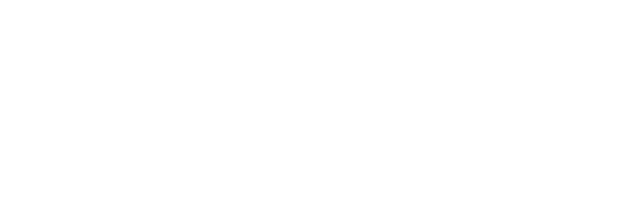
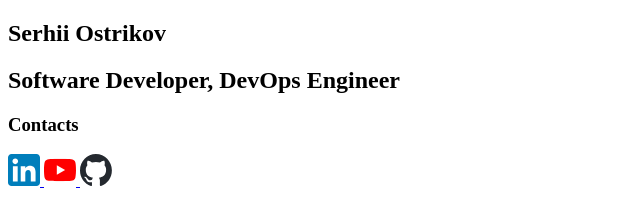
Before and after one commit to ostrikov-org/ostrikov-org.github.io, a plain HTML site: page src/index.html in a window 1280 px wide. Shown: the whole page, without its empty margins (0-640 px from the left). Drawn offline with Linux system fonts and the light colour scheme.

Commit message:
feat(homepage): business card added

```diff
--- a/src/index.html
+++ b/src/index.html
@@ -3,9 +3,26 @@
 <head>
     <meta charset="UTF-8">
     <meta name="viewport" content="width=device-width, initial-scale=1.0">
-    <title>Hello, world!</title>
+    <link rel="icon" href="/favicon.ico">
+    <title>Serhii Ostrikov's website!</title>
 </head>
 <body>
+    <section class="business-card">
+        <h1>Serhii Ostrikov</h1>
+        <h2>Software Developer, DevOps Engineer</h2>
 
+        <section class="contacts">
+            <h3>Contacts</h3>
+            <a href="https://www.linkedin.com/in/serost" target="_blank" rel="noopener noreferrer">
+                <img src="linkedin-logo.svg" alt="LinkedIn profile" width="32" height="32">
+            </a>
+            <a href="https://www.youtube.com/@SerhiiOstrikov" target="_blank" rel="noopener noreferrer">
+                <img src="youtube-logo.svg" alt="YouTube channel" width="32" height="32">
+            </a>
+            <a href="https://github.com/42kbit" target="_blank" rel="noopener noreferrer">
+                <img src="github-logo.svg" alt="GitHub profile" width="32" height="32">
+            </a>
+        </section>
+    </section>
 </body>
 </html>
```
Also changed, not shown: src/favicon.ico (added), src/github-logo.svg (added), src/linkedin-logo.svg (added), src/youtube-logo.svg (added).
